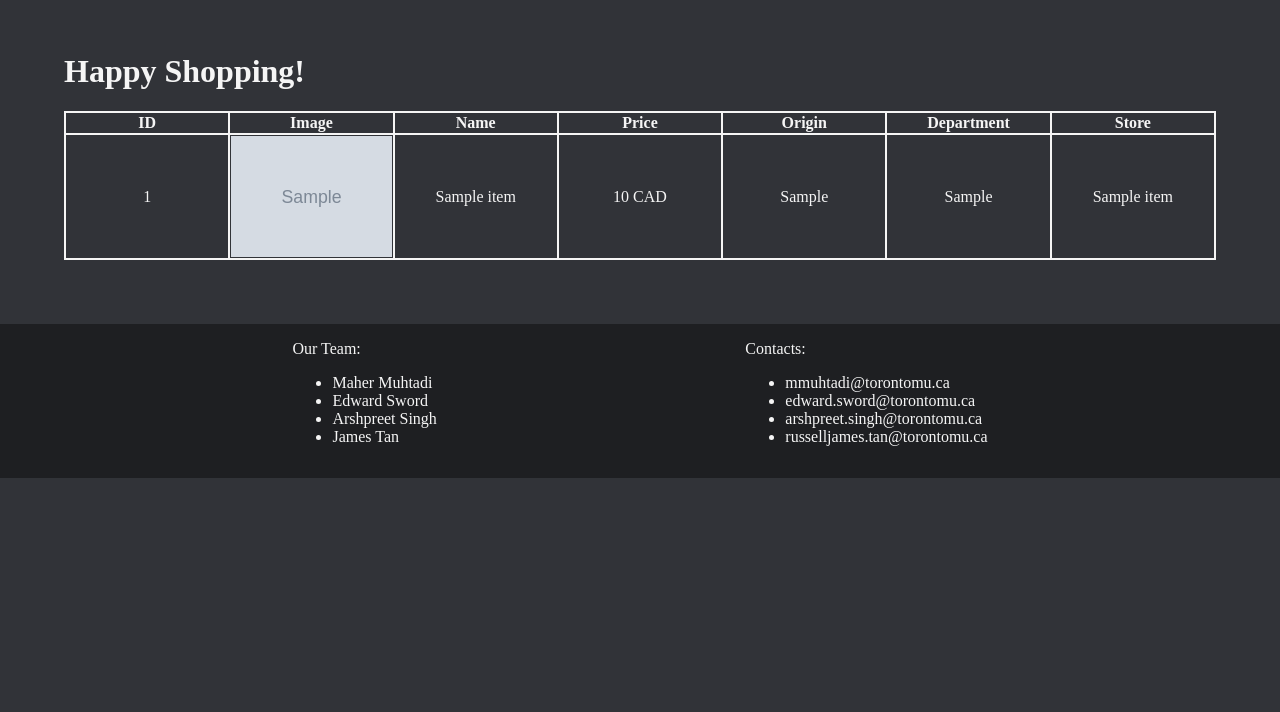
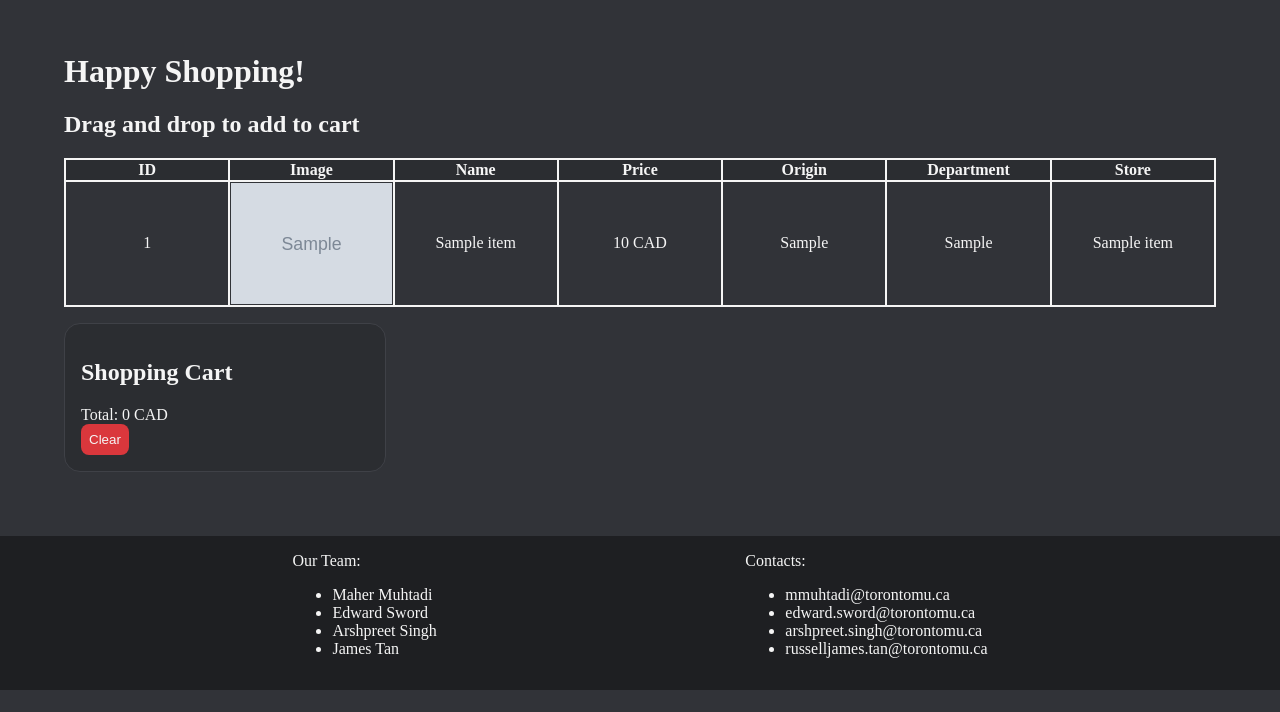
Before and after one commit to MaherMuhtadi/Smart-Customer-Services-Web-App, a PHP site: page /browse.php in a window 1280 px wide. Shown: the part 75-787 px from the top of the page. Run offline with PHP 8.4, Linux system fonts and the light colour scheme; the visitor is signed in with stand-in values (Sample User, id 1); tables that the repository leaves empty hold one stand-in row (values such as "Sample post"); grey boxes marked "Sample" are stand-in pictures; data that the repository does not hold is empty; some web fonts are replaced.

Commit message:
Added shopping cart feature

```diff
--- a/browse.php
+++ b/browse.php
@@ -3,6 +3,9 @@ session_start();
 if (!isset($_SESSION["user"])) {
     header("Location: login.php");
     exit();
+}
+if (!isset($_SESSION["shopping_cart"])){
+    $_SESSION["shopping_cart"] = ["items"=>[],"total_cost" => 0];
 }
 
 include "db/connect.php";
@@ -12,12 +15,23 @@ include "layout.php";
 <html lang='en'>
 <?php htmlHead(); ?>
 
+<style>
+    .tiles {
+        margin-top: 1rem;
+    }
+    .items {
+        cursor: move;
+    }
+</style>
+
 <body>
 
     <?php menuBar(); ?>
 
     <main>
         <h1>Happy Shopping!</h1>
+        <h2>Drag and drop to add to cart</h2>
+
         <table>
             <tr>
                 <th>ID</th>
@@ -33,8 +47,8 @@ include "layout.php";
             if (mysqli_num_rows($result) > 0) {
                 while ($row = mysqli_fetch_assoc($result)) {
                     echo
-                        "<tr><td>".$row["item_id"]."</td>"
-                        ."<td><img src='".$row["img_path"]."'></td>"
+                        "<tr id='".$row["item_id"]."' class='items' draggable=true><td>".$row["item_id"]."</td>"
+                        ."<td><img src='".$row["img_path"]."' draggable=false></td>"
                         ."<td>".$row["item_name"]."</td>"
                         ."<td>".$row["price"]." CAD</td>"
                         ."<td>".$row["made_in"]."</td>"
@@ -44,6 +58,12 @@ include "layout.php";
             }
             ?>
         </table>
+
+        <div class="tiles" ondrop="dropHandler(event)" ondragover="dragoverHandler(event)">
+            <h2>Shopping Cart</h2>
+            <div width="100%" id="shopping-cart" onclick="window.open('cart.php', '_self')"></div>
+            <button class="negative-button" onclick="clearCart()">Clear</button>
+        </div>
     </main>
 
     <?php footer(); ?>
--- a/layout.php
+++ b/layout.php
@@ -12,6 +12,8 @@ function htmlHead() {
             <link rel='icon' href='images/icon.png'>
             <link rel='stylesheet' href='https://fonts.googleapis.com/css?family=Electrolize'>
             <link rel='stylesheet' href='style.css'>
+            <script src='https://code.jquery.com/jquery-3.6.4.min.js' integrity='sha256-oP6HI9z1XaZNBrJURtCoUT5SUnxFr8s3BzRl+cbzUq8=' crossorigin='anonymous'></script>
+            <script src='shopCart.js'></script>
         </head>";
 }
 
--- /dev/null
+++ b/postToCart.php
@@ -0,0 +1,23 @@
+<?php
+session_start();
+
+if ($_POST['cart_action'] == 'add') {
+    $item = $_POST['item_n'];
+    $item_cost = $_POST['item_c'];
+    if (isset($_SESSION['shopping_cart']['items'][$item])) {
+        ++$_SESSION['shopping_cart']['items'][$item];
+    }
+    else {
+        $_SESSION['shopping_cart']['items'][$item] = 1;
+    }
+    $_SESSION['shopping_cart']["total_cost"] = $_SESSION['shopping_cart']["total_cost"] + $item_cost;
+}
+
+elseif ($_POST['cart_action'] == 'clear') {
+    $_SESSION['shopping_cart'] = ["items"=>[],"total_cost" => 0];
+}
+
+elseif ($_POST['cart_action'] == 'get_contents') {
+    echo json_encode($_SESSION['shopping_cart']);
+}
+?>
--- /dev/null
+++ b/shopCart.js
@@ -0,0 +1,66 @@
+function dragstartHandler(ev) {
+    ev.dataTransfer.setData("text/plain", ev.target.id);
+}
+
+function dragoverHandler(ev) {
+    ev.preventDefault();
+}
+
+function dropHandler(ev) {
+    ev.preventDefault();
+    const data = ev.dataTransfer.getData("text/plain");
+    let elem = document.getElementById(data);
+    let cost = Number(elem.childNodes[3].innerHTML.split(" ")[0]);
+    let name = elem.childNodes[2].innerHTML;
+    $.post("postToCart.php", {cart_action:"add", item_n:name, item_c:cost}, refreshCart);
+}
+
+function refreshCart() {
+    /**
+     * sends POST request to postToCart.php to refresh shopping cart session
+     * and updates the shopping card tile on the webpage
+     */
+    $.post("postToCart.php", {cart_action:"get_contents"}, function(res) {
+        let json = JSON.parse(res);
+        var cart = document.getElementById("shopping-cart");
+        cart.innerHTML = '';
+        for (const key in json['items']) {
+            const node = document.createElement("ul");
+            var num = json['items'][key];
+            node.innerHTML = `<li>${key} x${num}</li>`;
+            cart.appendChild(node);
+        }
+        cart.innerHTML += "Total: "+json['total_cost'] + " CAD";
+    })
+}
+
+function clearCart() {
+    /**
+     * sends POST request to postToCart.php to clear shopping cart session
+     */
+    $.post("postToCart.php", {cart_action: "clear"}, refreshCart);
+}
+
+function listenDragstart() {
+    /**
+     * adds "dragstart" event listener to every element of class "items"
+     * and attaches the dragstartHandler function as the event handler
+     */
+    let items = document.getElementsByClassName("items");
+    for (var i=0; i<items.length; i++){
+        items[i].addEventListener("dragstart", dragstartHandler);
+    }
+}
+
+/**
+ * restores shopping cart information and
+ * adds drag event listener and handler to items displayed in browse.php
+ * only if the page loaded is browse.php
+ */
+document.addEventListener("DOMContentLoaded", function(event) {
+    let loc = document.location.href.split("/");
+    if (loc[loc.length-1]=='browse.php') {
+        refreshCart();
+        listenDragstart();
+    }
+});
--- a/style.css
+++ b/style.css
@@ -42,8 +42,16 @@ th, td {
     border: 2px solid whitesmoke;
 }
 
+th {
+    background-color: rgb(43,45,49);
+}
+
 td > img {
     width: 100%;
+}
+
+tr:hover {
+    background-color: rgb(43,45,49);
 }
 
 form {
@@ -84,6 +92,19 @@ a:hover {
     text-align: end;
 }
 
+.tiles {
+    width: 25%;
+    padding: 1rem;
+    border: 1px solid rgb(63,65,71);
+    border-radius: 1rem;
+    background-color: rgb(43,45,49);
+    transition: all 200ms;
+}
+
+.tiles:hover {
+    transform: scale(1.1);
+}
+
 .menu-item {
     width: 10%;
     margin-left: 0.25rem;
```
Also changed, not shown: cart.php (+69 -0 lines), home.php (+2 -12 lines).
